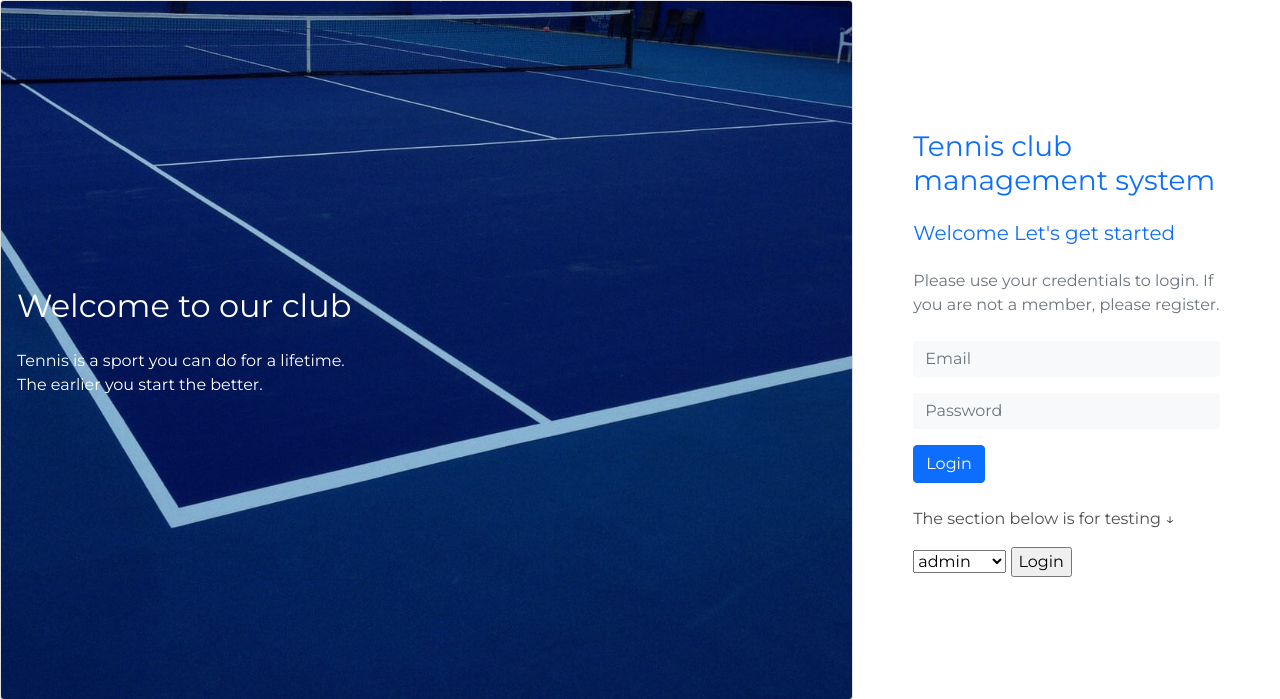
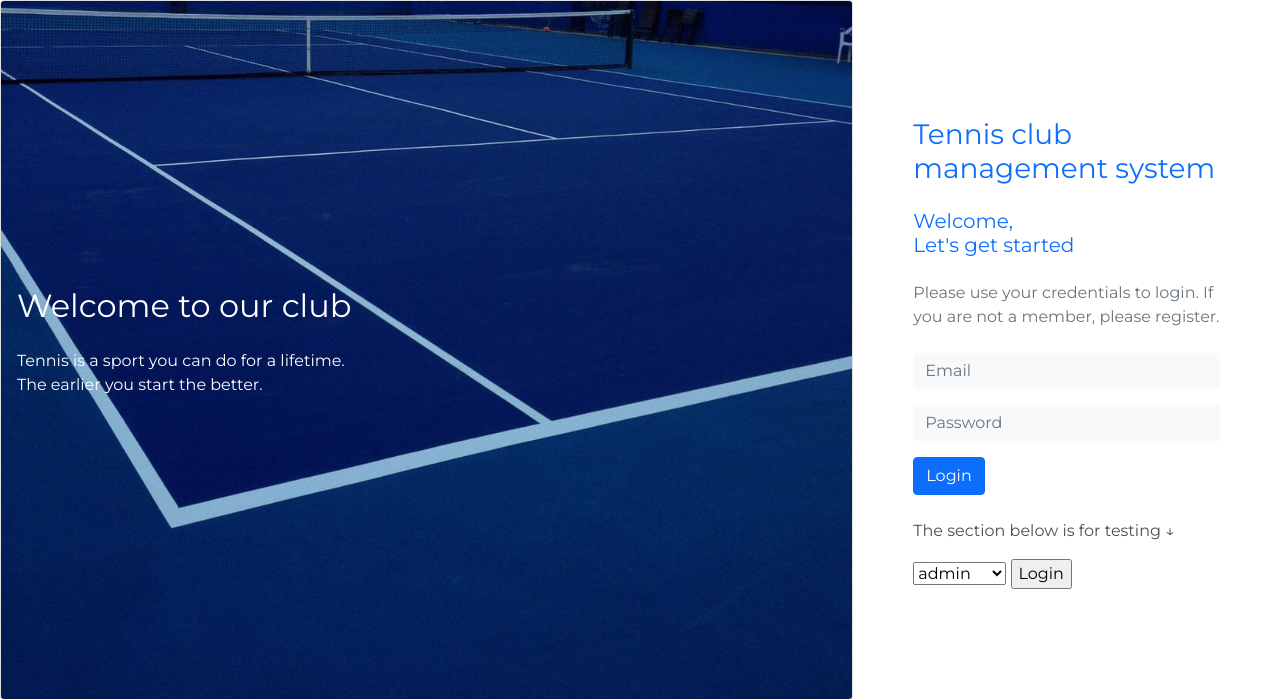
Before and after one commit to TKHTS/tennis-club-management-system, a PHP site: page /login.php in a window 1280 px wide. Shown: the top 699 px of the page. Run offline with PHP 8.4, Linux system fonts and the light colour scheme.

Commit message:
Change layout for login

```diff
--- a/login.php
+++ b/login.php
@@ -31,7 +31,7 @@
             <div class="col-4 d-flex align-items-center justify-content-center">
                 <div class="p-5">
                     <h3 class="text-primary text-bold py-2">Tennis club management system</h3>
-                    <h5 class="text-primary py-2">Welcome Let's get started</h5>
+                    <h5 class="text-primary py-2">Welcome,<br> Let's get started</h5>
                     <p class="text-muted py-2">Please use your credentials to login. If you are not a member, please register. </p>
                     <form>
                         <div class="mb-3">
```
